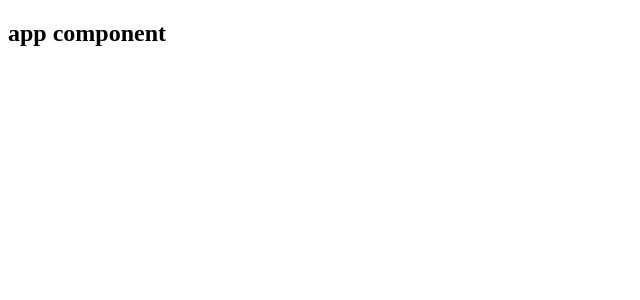
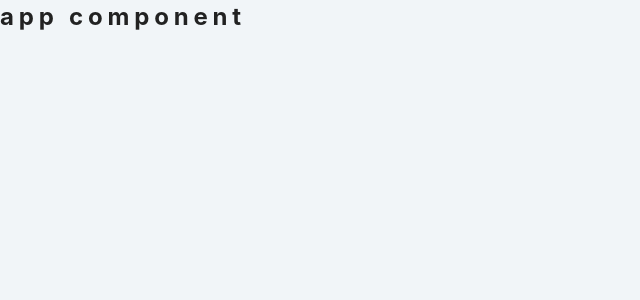
Before and after one commit to Ilie1985/cocktails_reactjs, a React (Create React App) app: page / in a window 1280 px wide. Shown: the top 300 px of the page, without its empty margins (0-640 px from the left). Built offline with nearby package versions, Linux system fonts and the light colour scheme.

Commit message:
global styles

```diff
--- a/src/index.css
+++ b/src/index.css
@@ -25,3 +25,49 @@ Variables
   --maxWidth: 40rem;
   --fullWidth: 1170px;
 }
+
+
+/*
+======
+Global Styles
+======
+*/
+* {
+  margin: 0;
+  padding: 0;
+  box-sizing: border-box;
+}
+
+body {
+  font-family: -apple-system, BlinkMacSystemFont, 'Segoe UI', Roboto, Oxygen,
+    Ubuntu, Cantarell, 'Open Sans', 'Helvetica Neue', sans-serif;
+  color: var(--mainBlack);
+  background: var(--mainBackground);
+  line-height: 1.4;
+  font-size: 1rem;
+  font-weight: 300;
+}
+h1,
+h2,
+h3,
+h4,
+h5,
+h6 {
+  font-family: var(--slantedFont);
+  margin-bottom: 1.25rem;
+  letter-spacing: var(--mainSpacing);
+}
+p {
+  margin-bottom: 1.25rem;
+}
+ul {
+  list-style-type: none;
+}
+a {
+  text-decoration: none;
+  color: var(--mainBlack);
+}
+img {
+  width: 100%;
+  display: block;
+}
```
